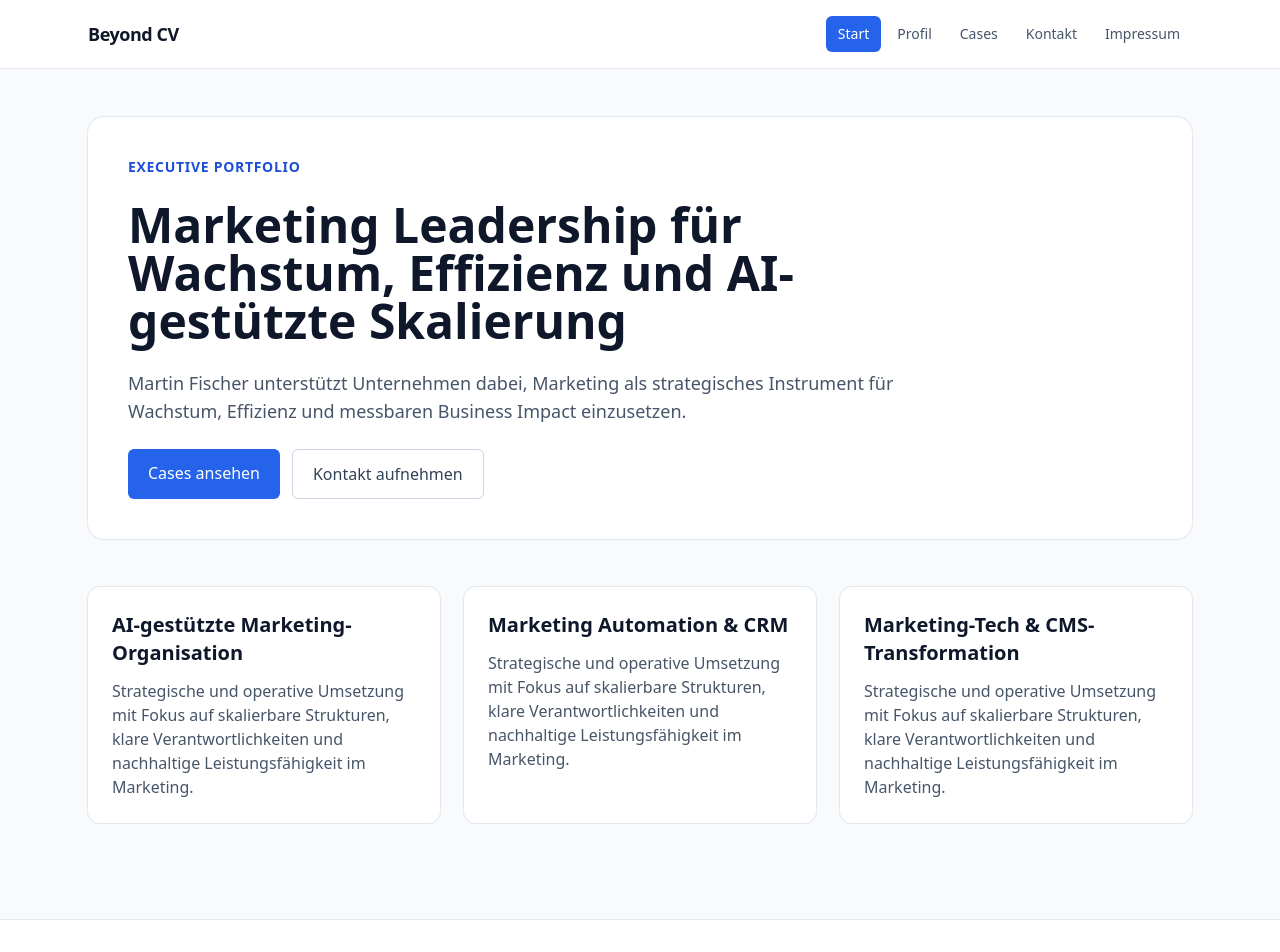
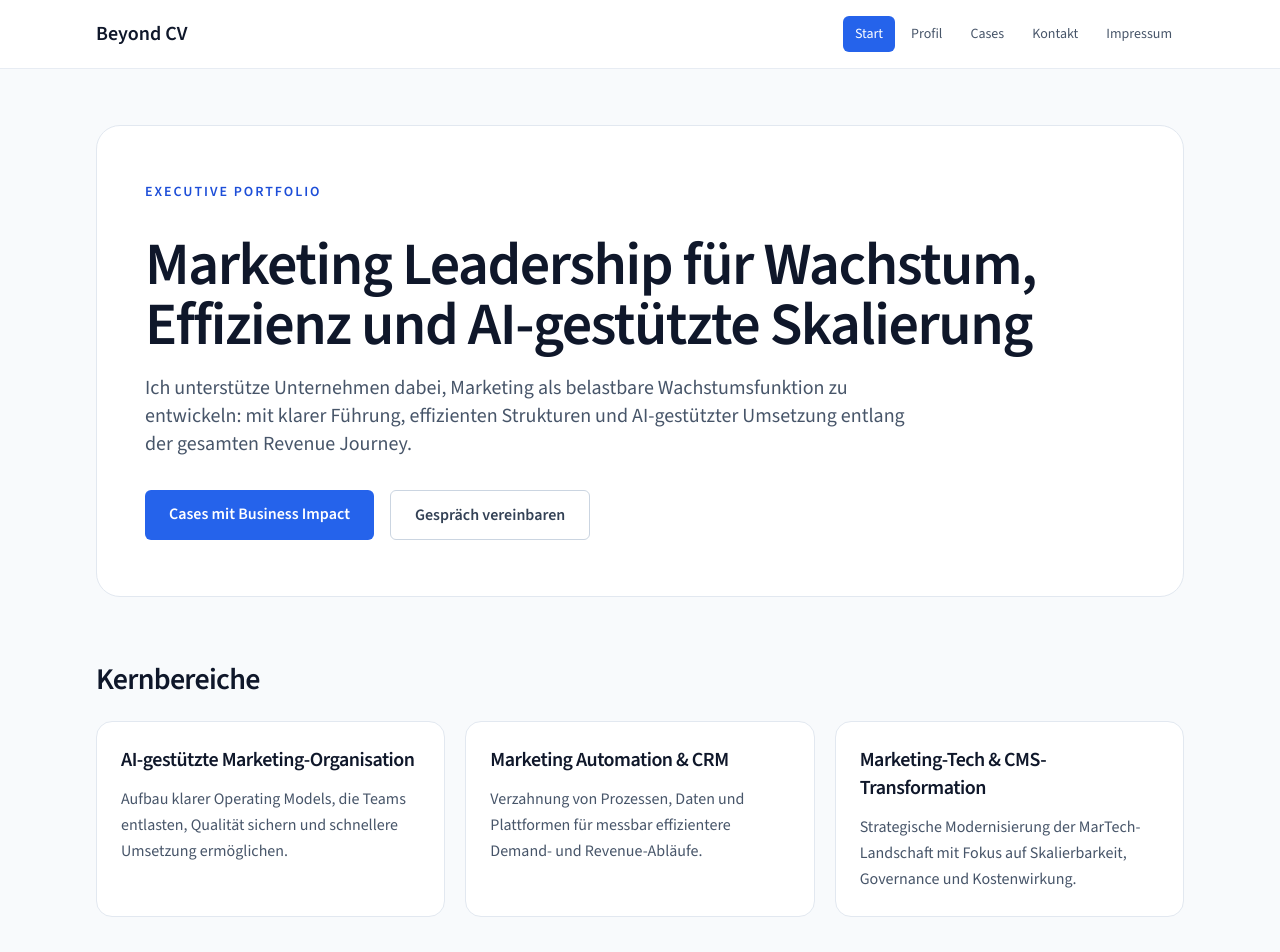
Before and after one commit to martinfischer42/Beyond_cv, a React (Vite) app: page / in a window 1280 px wide. Shown: the top 952 px of the page. Built offline with nearby package versions, Linux system fonts and the light colour scheme.

Commit message:
Refine executive portfolio design and positioning

```diff
--- a/src/components/Layout.tsx
+++ b/src/components/Layout.tsx
@@ -10,20 +10,22 @@ const navItems = [
 
 export default function Layout() {
   return (
-    <div className="min-h-screen">
-      <header className="border-b border-slate-200 bg-white/90 backdrop-blur">
-        <div className="mx-auto flex w-full max-w-content items-center justify-between px-6 py-4">
-          <Link to="/" className="text-lg font-semibold tracking-tight text-slate-900">
+    <div className="min-h-screen bg-slate-50">
+      <header className="sticky top-0 z-20 border-b border-slate-200/80 bg-white/90 backdrop-blur">
+        <div className="mx-auto flex w-full max-w-content flex-wrap items-center justify-between gap-4 px-5 py-4 md:px-8">
+          <Link to="/" className="text-xl font-semibold text-slate-900">
             Beyond CV
           </Link>
-          <nav className="flex gap-1 text-sm font-medium">
+          <nav className="flex flex-wrap items-center gap-1 text-sm font-medium">
             {navItems.map((item) => (
               <NavLink
                 key={item.to}
                 to={item.to}
                 className={({ isActive }) =>
-                  `rounded-md px-3 py-2 transition ${
-                    isActive ? 'bg-accent-500 text-white' : 'text-slate-600 hover:bg-slate-100 hover:text-slate-900'
+                  `rounded-md px-3 py-2 transition-colors ${
+                    isActive
+                      ? 'bg-accent-500 text-white'
+                      : 'text-slate-600 hover:bg-slate-100 hover:text-slate-900'
                   }`
                 }
               >
@@ -34,13 +36,15 @@ export default function Layout() {
         </div>
       </header>
 
-      <main className="mx-auto w-full max-w-content px-6 py-12">
+      <main className="mx-auto w-full max-w-content px-5 py-10 md:px-8 md:py-14">
         <Outlet />
       </main>
 
-      <footer className="mt-12 border-t border-slate-200 bg-white">
-        <div className="mx-auto w-full max-w-content px-6 py-8 text-sm text-slate-500">
-          © {new Date().getFullYear()} Martin Fischer · Beyond CV
+      <footer className="mt-10 border-t border-slate-200 bg-white">
+        <div className="mx-auto flex w-full max-w-content flex-col gap-3 px-5 py-8 text-sm text-slate-500 md:flex-row md:items-center md:justify-between md:px-8">
+          <p className="font-medium text-slate-700">Martin Fischer · Beyond CV</p>
+          <p>Executive Marketing Leadership · AI Enablement · B2B Growth</p>
+          <p>© {new Date().getFullYear()}</p>
         </div>
       </footer>
     </div>
--- a/src/index.css
+++ b/src/index.css
@@ -1,15 +1,26 @@
+@import url('https://fonts.googleapis.com/css2?family=Source+Sans+3:wght@400;500;600;700&display=swap');
+
 @tailwind base;
 @tailwind components;
 @tailwind utilities;
 
 @layer base {
+  html {
+    font-family: 'Source Sans 3', 'Source Sans Pro', ui-sans-serif, system-ui, sans-serif;
+  }
+
   body {
-    @apply bg-slate-50 text-slate-800 antialiased;
+    @apply bg-slate-50 text-slate-700 antialiased;
   }
 
   h1,
   h2,
-  h3 {
-    @apply text-slate-900;
+  h3,
+  h4 {
+    @apply text-slate-900 tracking-tight;
+  }
+
+  p {
+    @apply leading-relaxed;
   }
 }
--- a/src/pages/CasesOverviewPage.tsx
+++ b/src/pages/CasesOverviewPage.tsx
@@ -3,32 +3,41 @@ import { Link } from 'react-router-dom';
 const cases = [
   {
     title: 'AI-gestützte Skalierung eines Marketing-Teams',
-    summary: 'Aufbau einer effizienteren Marketing-Organisation mit klaren Prozessen und AI-gestützter Umsetzung.',
+    impact: 'Effizientere Teamleistung durch klare Rollen, standardisierte Workflows und AI-unterstützte Execution.',
     to: '/cases/ai-marketing-scaling',
   },
   {
     title: 'Marketing Automation von ad-hoc zu skalierbarer Architektur',
-    summary: 'Transformation der Automatisierung mit messbar effizienterer Plattform- und Prozessstruktur.',
+    impact: 'Reduktion der Marketing-Automation-Plattformkosten um 85 % bei gleichzeitig höherer Prozessstabilität.',
     to: '/cases/marketing-automation',
   },
   {
     title: 'CMS-Migration mit signifikanter Kostenreduktion',
-    summary: 'Strategische Plattformmigration inklusive Governance, Betriebssicherheit und klarer Kosteneffekte.',
+    impact: 'Senkung der CMS-/Plattformkosten von ca. 700.000 € jährlich auf rund 55.000 € bei stabiler Betriebsfähigkeit.',
     to: '/cases/cms-migration',
   },
 ];
 
 export default function CasesOverviewPage() {
   return (
-    <section className="space-y-8">
-      <h1 className="text-3xl font-semibold">Cases</h1>
-      <div className="grid gap-6 md:grid-cols-3">
+    <section className="space-y-10">
+      <div className="max-w-3xl space-y-3">
+        <p className="text-sm font-semibold uppercase tracking-[0.14em] text-accent-600">Business Impact</p>
+        <h1 className="text-3xl font-semibold md:text-4xl">Ausgewählte Transformations-Cases</h1>
+        <p className="text-lg text-slate-600">
+          Drei Beispiele, wie strategische Marketing-Führung zu messbarer Effizienz, höherer Skalierbarkeit und
+          belastbarerem Wachstum geführt hat.
+        </p>
+      </div>
+
+      <div className="grid gap-5 md:grid-cols-3">
         {cases.map((item) => (
-          <article key={item.to} className="rounded-xl bg-white p-6 shadow-sm ring-1 ring-slate-200">
-            <h2 className="text-xl font-semibold">{item.title}</h2>
-            <p className="mt-3 text-slate-600">{item.summary}</p>
-            <Link to={item.to} className="mt-4 inline-block font-medium text-accent-600 hover:text-accent-500">
-              Case lesen →
+          <article key={item.to} className="flex flex-col rounded-2xl border border-slate-200 bg-white p-6">
+            <p className="text-xs font-semibold uppercase tracking-[0.12em] text-slate-500">Wirkungsnachweis</p>
+            <h2 className="mt-3 text-xl font-semibold">{item.title}</h2>
+            <p className="mt-4 flex-1 text-slate-600">{item.impact}</p>
+            <Link to={item.to} className="mt-6 inline-block font-semibold text-accent-600 hover:text-accent-500">
+              Vollständigen Case ansehen →
             </Link>
           </article>
         ))}
--- a/src/pages/HomePage.tsx
+++ b/src/pages/HomePage.tsx
@@ -1,41 +1,60 @@
 import { Link } from 'react-router-dom';
+
+const focusAreas = [
+  {
+    title: 'AI-gestützte Marketing-Organisation',
+    text: 'Aufbau klarer Operating Models, die Teams entlasten, Qualität sichern und schnellere Umsetzung ermöglichen.',
+  },
+  {
+    title: 'Marketing Automation & CRM',
+    text: 'Verzahnung von Prozessen, Daten und Plattformen für messbar effizientere Demand- und Revenue-Abläufe.',
+  },
+  {
+    title: 'Marketing-Tech & CMS-Transformation',
+    text: 'Strategische Modernisierung der MarTech-Landschaft mit Fokus auf Skalierbarkeit, Governance und Kostenwirkung.',
+  },
+];
 
 export default function HomePage() {
   return (
-    <section className="space-y-12">
-      <div className="space-y-6 rounded-2xl bg-white p-10 shadow-sm ring-1 ring-slate-200">
-        <p className="text-sm font-semibold uppercase tracking-wider text-accent-600">Executive Portfolio</p>
-        <h1 className="max-w-3xl text-4xl font-semibold leading-tight md:text-5xl">
-          Marketing Leadership für Wachstum, Effizienz und AI-gestützte Skalierung
-        </h1>
-        <p className="max-w-3xl text-lg text-slate-600">
-          Martin Fischer unterstützt Unternehmen dabei, Marketing als strategisches Instrument für Wachstum,
-          Effizienz und messbaren Business Impact einzusetzen.
-        </p>
-        <div className="flex flex-wrap gap-3">
-          <Link to="/cases" className="rounded-md bg-accent-500 px-5 py-3 font-medium text-white hover:bg-accent-600">
-            Cases ansehen
+    <section className="space-y-14 md:space-y-16">
+      <div className="space-y-8 rounded-3xl border border-slate-200 bg-white px-7 py-10 md:px-12 md:py-14">
+        <p className="text-sm font-semibold uppercase tracking-[0.14em] text-accent-600">Executive Portfolio</p>
+        <div className="space-y-5">
+          <h1 className="max-w-4xl text-4xl font-semibold leading-tight md:text-6xl">
+            Marketing Leadership für Wachstum, Effizienz und AI-gestützte Skalierung
+          </h1>
+          <p className="max-w-3xl text-lg text-slate-600 md:text-xl">
+            Ich unterstütze Unternehmen dabei, Marketing als belastbare Wachstumsfunktion zu entwickeln: mit klarer
+            Führung, effizienten Strukturen und AI-gestützter Umsetzung entlang der gesamten Revenue Journey.
+          </p>
+        </div>
+        <div className="flex flex-wrap gap-4">
+          <Link
+            to="/cases"
+            className="rounded-md bg-accent-500 px-6 py-3 text-base font-semibold text-white transition hover:bg-accent-600"
+          >
+            Cases mit Business Impact
           </Link>
-          <Link to="/kontakt" className="rounded-md border border-slate-300 px-5 py-3 font-medium text-slate-700 hover:bg-slate-100">
-            Kontakt aufnehmen
+          <Link
+            to="/kontakt"
+            className="rounded-md border border-slate-300 px-6 py-3 text-base font-semibold text-slate-700 transition hover:border-slate-400 hover:bg-slate-100"
+          >
+            Gespräch vereinbaren
           </Link>
         </div>
       </div>
 
-      <div className="grid gap-6 md:grid-cols-3">
-        {[
-          'AI-gestützte Marketing-Organisation',
-          'Marketing Automation & CRM',
-          'Marketing-Tech & CMS-Transformation',
-        ].map((item) => (
-          <article key={item} className="rounded-xl bg-white p-6 shadow-sm ring-1 ring-slate-200">
-            <h2 className="text-xl font-semibold">{item}</h2>
-            <p className="mt-3 text-slate-600">
-              Strategische und operative Umsetzung mit Fokus auf skalierbare Strukturen, klare Verantwortlichkeiten und
-              nachhaltige Leistungsfähigkeit im Marketing.
-            </p>
-          </article>
-        ))}
+      <div className="space-y-6">
+        <h2 className="text-2xl font-semibold md:text-3xl">Kernbereiche</h2>
+        <div className="grid gap-4 md:grid-cols-3 md:gap-5">
+          {focusAreas.map((item) => (
+            <article key={item.title} className="rounded-2xl border border-slate-200 bg-white p-6">
+              <h3 className="text-xl font-semibold">{item.title}</h3>
+              <p className="mt-3 text-slate-600">{item.text}</p>
+            </article>
+          ))}
+        </div>
       </div>
     </section>
   );
```
Also changed, not shown: src/pages/ProfilePage.tsx (+24 -14 lines).
